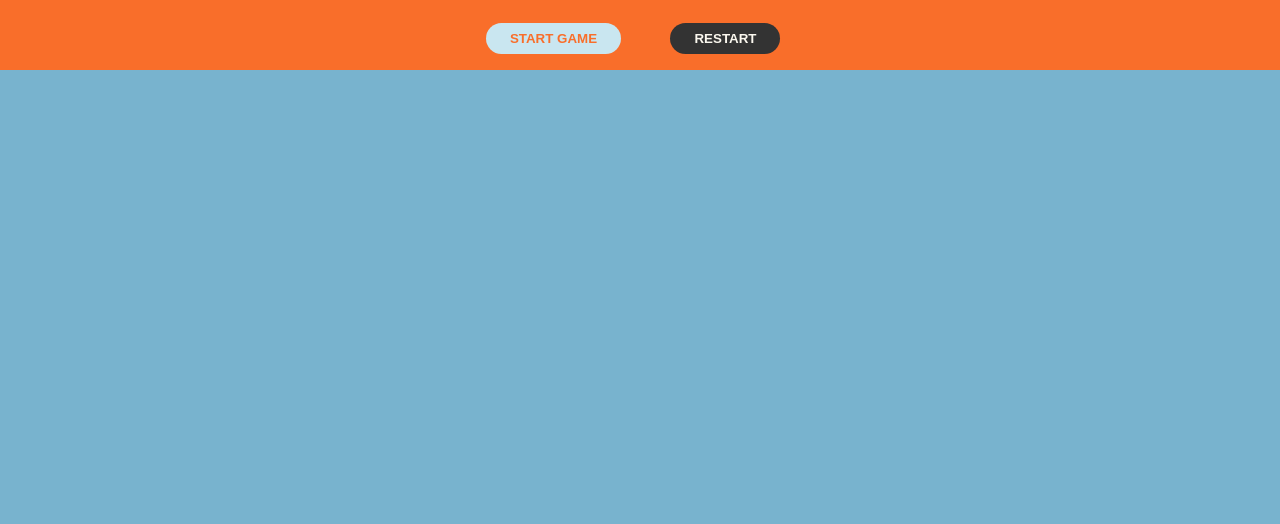
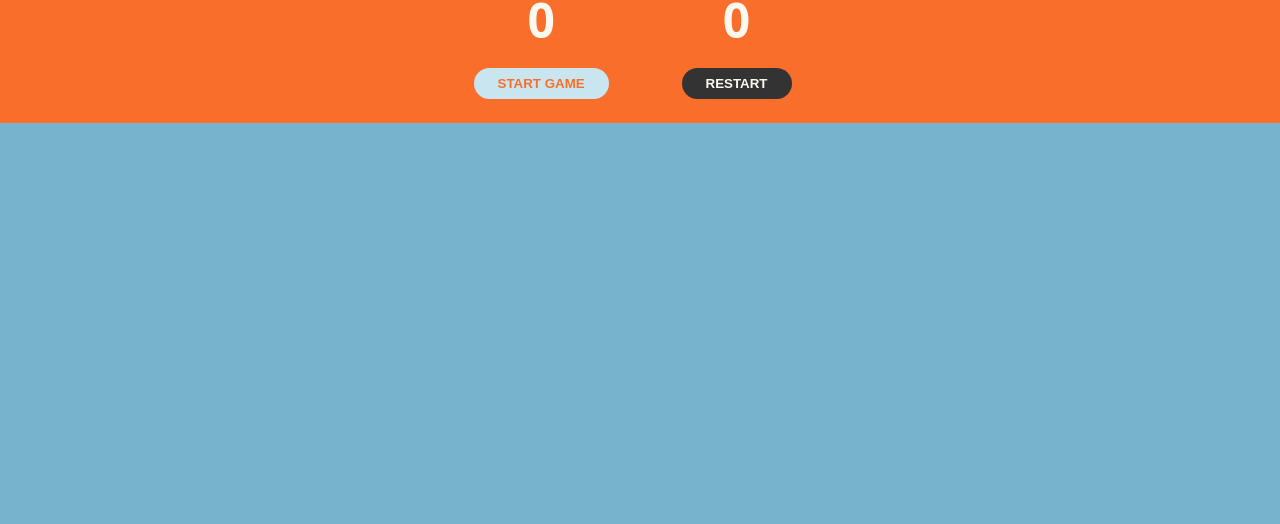
Before and after one commit to fernandopeguero/TicTacToe, a plain HTML site: page index.html in a window 1280 px wide. Shown: the part 276-800 px from the top of the page. Drawn offline with Linux system fonts and the light colour scheme.

Commit message:
Update font family and padding on header

```diff
--- a/css/styles.css
+++ b/css/styles.css
@@ -31,6 +31,7 @@ html {
 
   body {
     height: 100vh;
+    font-family: system-ui, -apple-system, BlinkMacSystemFont, 'Segoe UI', Roboto, Oxygen, Ubuntu, Cantarell, 'Open Sans', 'Helvetica Neue', sans-serif;
   }
 
 
@@ -77,7 +78,7 @@ html {
   background-color: var(--main-bg-color);
   color: var(--main-text-color);
   text-align: center;
-  padding: var(--pd-medium);
+  padding: var(--pd-large);
 
   h1 {
     font-size: clamp(3rem, 0.0313rem + 9.5vw, 5.375rem);
@@ -131,7 +132,7 @@ html {
   .players {
     display: flex;
     justify-content: center;
-    gap: 24px;
+    gap: var(--pd-huge);
     text-align: center;
 
     h2, h3 {
@@ -170,7 +171,7 @@ html {
   .board {
 
     max-width: 450px;
-    height: 80%;
+    height: 90%;
     gap: var(--pd-medium);
     display: grid;
     margin: 0 auto;
```
